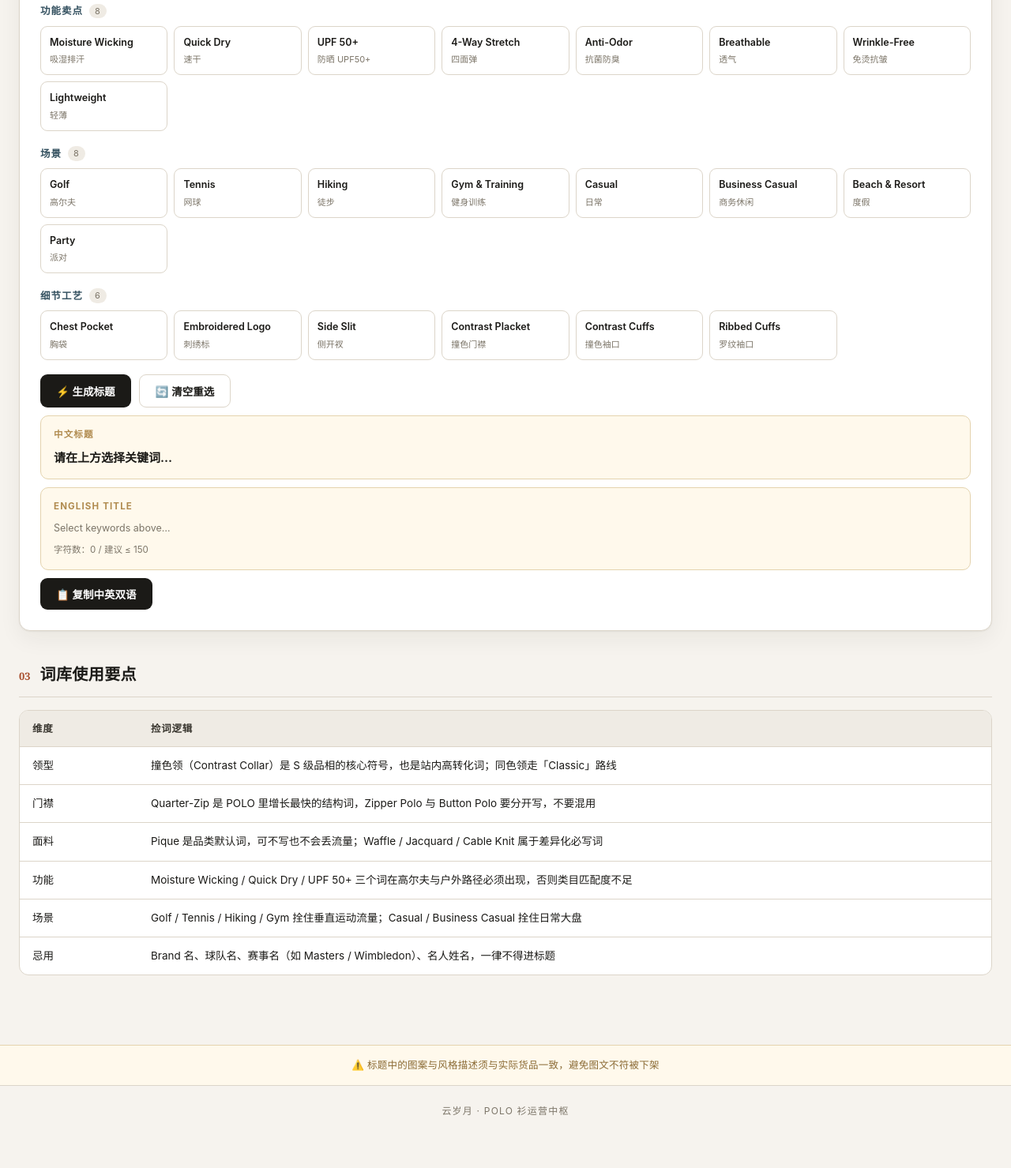
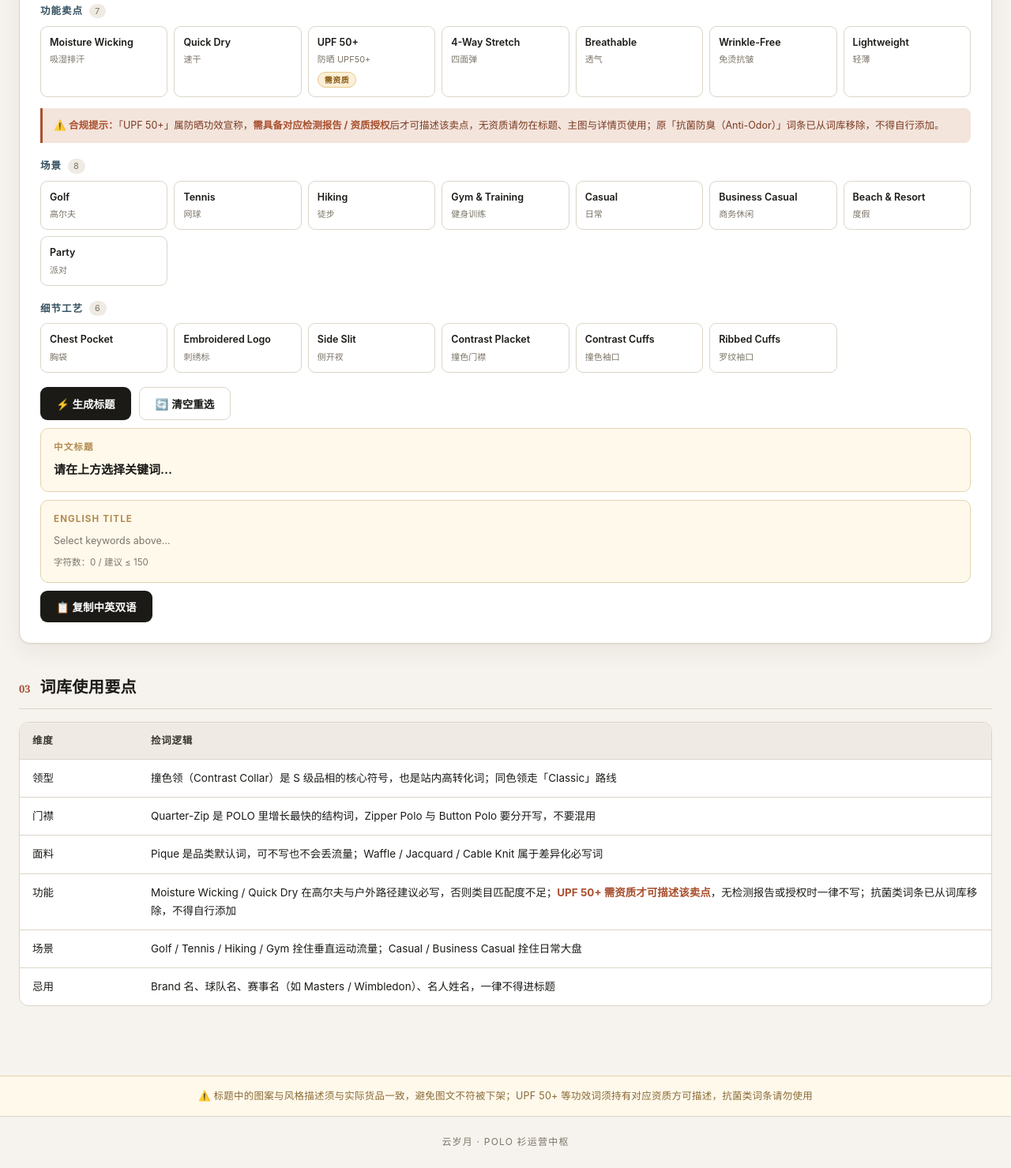
Before and after one commit to yunsuiyue48-crypto/yunsuiyue-men-tool-, a plain HTML site: page title.html in a window 1280 px wide. Shown: the part 1307-2786 px from the top of the page at 79% size. Before the commit the page ends 2746 px from the top, so only its background shows below. Drawn offline with Linux system fonts and the light colour scheme.

Commit message:
Add files via upload

```diff
--- a/style.css
+++ b/style.css
@@ -183,3 +183,12 @@ tr:last-child td{border-bottom:none}
 .info-banner{background:var(--panel);border:1px solid var(--line);border-left:4px solid var(--rust);border-radius:0 10px 10px 0;padding:16px 20px;margin-bottom:18px}
 .info-banner h3{font-size:15px;margin-bottom:4px}
 .info-banner p{font-size:12.5px;color:var(--muted)}
+
+/* ---------- 词库资质标记（标题优化） ---------- */
+.kw-card{position:relative}
+.kw-req{display:inline-block;margin-top:6px;font-size:10px;font-weight:700;letter-spacing:.05em;
+  color:#8A5A12;background:#FBEFD6;border:1px solid #E8C98A;border-radius:999px;padding:1px 8px;line-height:1.6}
+.kw-card.selected .kw-req{color:#F6E3BE;background:#4A3B22;border-color:#7A6238}
+.kw-tip{margin:14px 0 2px;padding:11px 14px;background:var(--rust-soft);border-left:3px solid var(--rust);
+  border-radius:0 8px 8px 0;font-size:12.5px;color:#7A3B22;line-height:1.8}
+.kw-tip b{color:var(--rust)}
--- a/title.html
+++ b/title.html
@@ -25,7 +25,7 @@
 <div class="page-head"><div class="in">
   <div class="kicker">Title Formula / Polo Keywords</div>
   <h1 class="serif">标题优化 · POLO 衫专用词库</h1>
-  <p class="lead">POLO 的搜索流量集中在「领型 + 门襟 + 功能 + 场景」四个位置上，而不是泛泛的「Men's Shirt」。选中维度后自动拼出中英双语标题，可直接用于上新。</p>
+  <p class="lead">POLO 的搜索流量集中在「领型 + 门襟 + 功能 + 场景」四个位置上，而不是泛泛的「Men's Shirt」。选中维度后自动拼出中英双语标题，可直接用于上新；涉及功效宣称的词条（如 UPF 50+）须先备齐资质。</p>
 </div></div>
 
 <div class="container">
@@ -74,7 +74,7 @@
           <tr><td>领型</td><td>撞色领（Contrast Collar）是 S 级品相的核心符号，也是站内高转化词；同色领走「Classic」路线</td></tr>
           <tr><td>门襟</td><td>Quarter-Zip 是 POLO 里增长最快的结构词，Zipper Polo 与 Button Polo 要分开写，不要混用</td></tr>
           <tr><td>面料</td><td>Pique 是品类默认词，可不写也不会丢流量；Waffle / Jacquard / Cable Knit 属于差异化必写词</td></tr>
-          <tr><td>功能</td><td>Moisture Wicking / Quick Dry / UPF 50+ 三个词在高尔夫与户外路径必须出现，否则类目匹配度不足</td></tr>
+          <tr><td>功能</td><td>Moisture Wicking / Quick Dry 在高尔夫与户外路径建议必写，否则类目匹配度不足；<b style="color:var(--rust)">UPF 50+ 需资质才可描述该卖点</b>，无检测报告或授权时一律不写；抗菌类词条已从词库移除，不得自行添加</td></tr>
           <tr><td>场景</td><td>Golf / Tennis / Hiking / Gym 拴住垂直运动流量；Casual / Business Casual 拴住日常大盘</td></tr>
           <tr><td>忌用</td><td>Brand 名、球队名、赛事名（如 Masters / Wimbledon）、名人姓名，一律不得进标题</td></tr>
         </tbody>
@@ -84,7 +84,7 @@
 
 </div>
 
-<div class="disclaimer">⚠️ 标题中的图案与风格描述须与实际货品一致，避免图文不符被下架</div>
+<div class="disclaimer">⚠️ 标题中的图案与风格描述须与实际货品一致，避免图文不符被下架；UPF 50+ 等功效词须持有对应资质方可描述，抗菌类词条请勿使用</div>
 <div class="footer">云岁月 · POLO 衫运营中枢</div>
 
 <script>
@@ -112,9 +112,9 @@ var DIMS = [
     ['Zipper Polo','拉链门襟'],['V-Neck Placket','V 型开襟'],['Hidden Placket','隐藏门襟']
   ]},
   {key:'function', label:'功能卖点', items:[
-    ['Moisture Wicking','吸湿排汗'],['Quick Dry','速干'],['UPF 50+','防晒 UPF50+'],
-    ['4-Way Stretch','四面弹'],['Anti-Odor','抗菌防臭'],['Breathable','透气'],
-    ['Wrinkle-Free','免烫抗皱'],['Lightweight','轻薄']
+    ['Moisture Wicking','吸湿排汗'],['Quick Dry','速干'],
+    ['UPF 50+','防晒 UPF50+','需资质'],['4-Way Stretch','四面弹'],
+    ['Breathable','透气'],['Wrinkle-Free','免烫抗皱'],['Lightweight','轻薄']
   ]},
   {key:'scene', label:'场景', items:[
     ['Golf','高尔夫'],['Tennis','网球'],['Hiking','徒步'],['Gym & Training','健身训练'],
@@ -141,7 +141,8 @@ var sel = {};
     d.items.forEach(function(it){
       var c = document.createElement('div');
       c.className = 'kw-card';
-      c.innerHTML = '<span class="kw-en">' + it[0] + '</span><span class="kw-cn">' + it[1] + '</span>';
+      c.innerHTML = '<span class="kw-en">' + it[0] + '</span><span class="kw-cn">' + it[1] + '</span>'
+        + (it[2] ? '<span class="kw-req">' + it[2] + '</span>' : '');
       c.onclick = function(){
         var i = sel[d.key].indexOf(it[0]);
         if(i >= 0){ sel[d.key].splice(i,1); c.classList.remove('selected'); }
@@ -150,6 +151,12 @@ var sel = {};
       grid.appendChild(c);
     });
     sec.appendChild(grid);
+    if(d.key === 'function'){
+      var tip = document.createElement('div');
+      tip.className = 'kw-tip';
+      tip.innerHTML = '⚠️ <b>合规提示：</b>「UPF 50+」属防晒功效宣称，<b>需具备对应检测报告 / 资质授权</b>后才可描述该卖点，无资质请勿在标题、主图与详情页使用；原「抗菌防臭（Anti-Odor）」词条已从词库移除，不得自行添加。';
+      sec.appendChild(tip);
+    }
     area.appendChild(sec);
   });
 })();
```
Also changed, not shown: 1 other file.
